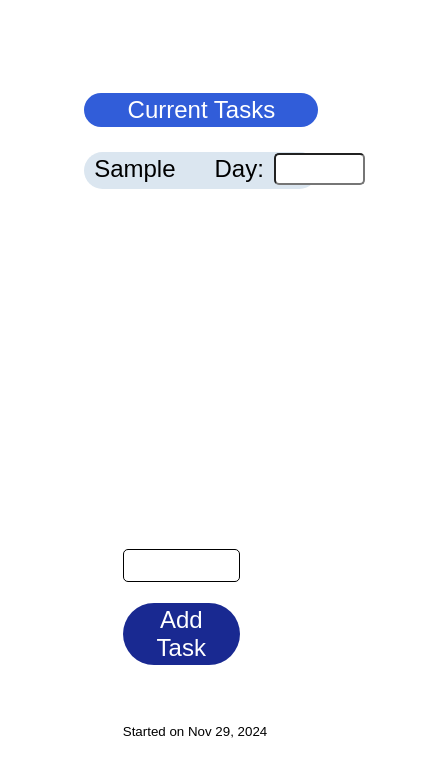
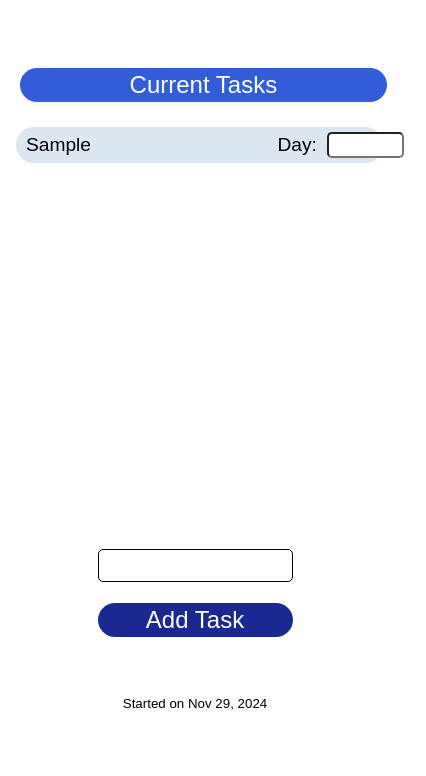
Before and after one commit to williamwestergard/to-do-list, a plain HTML site: page index.html in a window 390 px wide. Both pictures are taken after typing "Sample" into the empty fields and a click on the button "Add Task". Shown: the whole page, 426 px wide, since content can reach past the window. Drawn offline with Linux system fonts and the light colour scheme.

Commit message:
update responsive phone

```diff
--- a/style.css
+++ b/style.css
@@ -138,3 +138,131 @@ body {
   text-align: center;
   border-radius: 5px;
 }
+
+
+/* Phone sizes */
+@media all and (min-width:100px) and (max-width:600px) {
+
+body {
+  font-family: Arial, Helvetica, sans-serif;
+  margin: auto;
+  padding: 7vh;
+}
+
+#main-section {
+  display:flex;
+  flex-direction: row;
+  justify-content: space-evenly;
+  align-items: baseline;
+}
+
+#to-do-list {
+  position: absolute;
+  top:55vh;
+  margin:auto;
+  text-align: center;
+}
+
+#tasks-container {
+  margin-top: 1vh;
+  display: flex;
+  flex-direction: column;
+  width:99vw;
+}
+
+#add-task {
+  border:1px solid black;
+  color:black;
+  width:50vw;
+  padding:.4vw;
+  border-radius: 5px;
+  text-align: left;
+  display: flex;
+  flex-direction: row;
+  justify-content: center;
+  gap:3vw;
+  margin-top:10vh;
+  margin-bottom: 2.5vh;
+  font-size: 1.5rem;
+}
+
+#submit-button {
+  border:none;
+  background-color: var(--primary-color);
+  color:white;
+  width:50vw;
+  padding:.8vw 2.5vw .8vw 2.5vw;
+  border-radius: 35px;
+  text-align: center;
+  display: flex;
+  flex-direction: row;
+  justify-content: center;
+  gap:3vw;
+  margin-bottom:7vh;
+  font-size: 1.5rem;
+}
+#submit-button:hover {
+  cursor:pointer;
+  background-color: rgb(35, 36, 121);
+  color:rgb(232, 231, 231);
+}
+#started-text {
+  display: flex;
+  justify-content: center;
+  text-align: center;
+}
+
+
+#current-tasks {
+  background-color: var(--secondary-color);
+  color:rgb(255, 255, 255);
+  width:94vw;
+  padding:.8vw 2.5vw .8vw 2.5vw;
+  border-radius: 35px;
+  text-align: center;
+  display: flex;
+  flex-direction: row;
+  justify-content: center;
+  gap:3vw;
+  margin-bottom:3vh;
+  position: relative;
+  left:-10vw;
+  font-size: 1.5rem;
+}
+
+
+.new-task-class {
+  background-color: var(--third-color);
+  padding:1.8vw 1.5vw 1.8vw 2.5vw;
+  border-radius: 35px;
+  text-align: left;
+  display: flex;
+  flex-direction: row;
+  justify-content: space-between;
+  gap:3vw;
+  position: relative;
+  left:-11vw;
+  margin-bottom: 2vh;
+  font-size: 1.2rem;
+}
+.delete-button-class {
+  display:none;
+}
+
+.day-counter-class {
+  position: absolute;
+  display: flex;
+  justify-content: center;
+  left:67vw;
+  font-size: 1.2rem;
+}
+
+#day-counter{
+  position: relative;
+  top:-2px;
+  right:-10px;
+  font-size:1.2rem;
+  text-align: center;
+  border-radius: 5px;
+}
+}
```
